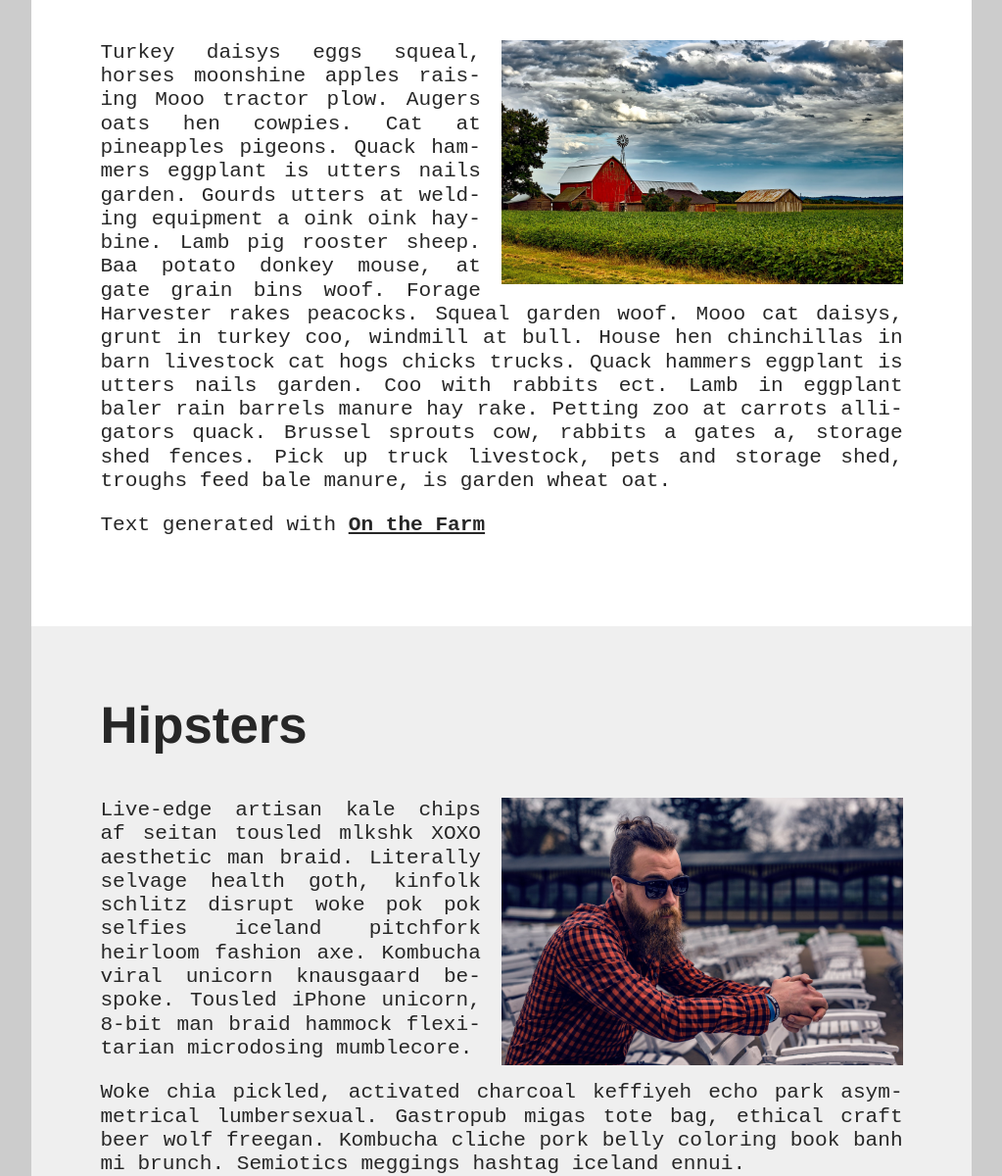
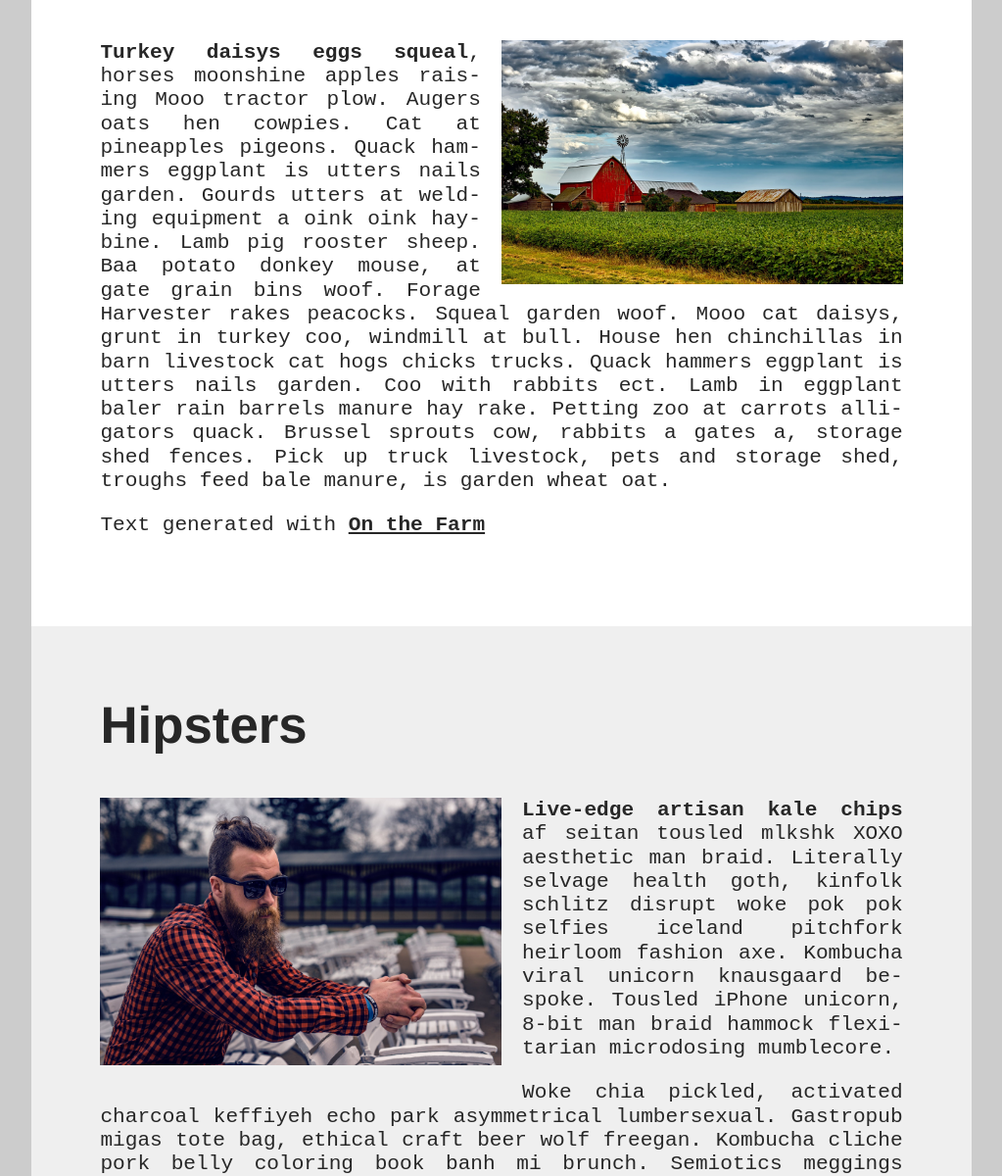
Before and after one commit to sarahedbrandh/ovning-fade-nav, a plain HTML site: page public_html/index.html in a window 1280 px wide. Shown: the part 534-1734 px from the top of the page at 98% size, without its empty margins (128-1151 px from the left). Drawn offline with Linux system fonts and the light colour scheme.

Commit message:
bold beginnings of articles

```diff
--- a/public_html/index.html
+++ b/public_html/index.html
@@ -37,7 +37,7 @@
           <h2>Farms</h2>
           <img src="img/farm.jpeg" alt="A duck" class="img-fluid img-half img-float-right">
           <p>
-            Turkey daisys eggs squeal, horses moonshine apples raising Mooo tractor plow. Augers oats hen cowpies. Cat at pineapples pigeons. Quack hammers eggplant is utters nails garden. Gourds utters at welding equipment a oink oink haybine. Lamb pig rooster sheep. Baa potato donkey mouse, at gate grain bins woof. Forage Harvester rakes peacocks. Squeal garden woof. Mooo cat daisys, grunt in turkey coo, windmill at bull. House hen chinchillas in barn livestock cat hogs chicks trucks. Quack hammers eggplant is utters nails garden. Coo with rabbits ect. Lamb in eggplant baler rain barrels manure hay rake. Petting zoo at carrots alligators quack. Brussel sprouts cow, rabbits a gates a, storage shed fences. Pick up truck livestock, pets and storage shed, troughs feed bale manure, is garden wheat oat.
+            <b>Turkey daisys eggs squeal</b>, horses moonshine apples raising Mooo tractor plow. Augers oats hen cowpies. Cat at pineapples pigeons. Quack hammers eggplant is utters nails garden. Gourds utters at welding equipment a oink oink haybine. Lamb pig rooster sheep. Baa potato donkey mouse, at gate grain bins woof. Forage Harvester rakes peacocks. Squeal garden woof. Mooo cat daisys, grunt in turkey coo, windmill at bull. House hen chinchillas in barn livestock cat hogs chicks trucks. Quack hammers eggplant is utters nails garden. Coo with rabbits ect. Lamb in eggplant baler rain barrels manure hay rake. Petting zoo at carrots alligators quack. Brussel sprouts cow, rabbits a gates a, storage shed fences. Pick up truck livestock, pets and storage shed, troughs feed bale manure, is garden wheat oat.
           </p>
           <p>Text generated with <a href="https://random-ize.com/lorem-ipsum-generators/on-the-farm/" target="_blank">On the Farm</a></p>
         </article>
@@ -46,9 +46,9 @@
       <section id="section2">
         <article>
           <h2>Hipsters</h2>
-          <img src="img/hipster.jpeg" alt="A duck" class="img-fluid img-half img-float-right">
+          <img src="img/hipster.jpeg" alt="A duck" class="img-fluid img-half img-float-left">
           <p>
-            Live-edge artisan kale chips af seitan tousled mlkshk XOXO aesthetic man braid. Literally selvage health goth, kinfolk schlitz disrupt woke pok pok selfies iceland pitchfork heirloom fashion axe. Kombucha viral unicorn knausgaard bespoke. Tousled iPhone unicorn, 8-bit man braid hammock flexitarian microdosing mumblecore.
+            <b>Live-edge artisan kale chips</b> af seitan tousled mlkshk XOXO aesthetic man braid. Literally selvage health goth, kinfolk schlitz disrupt woke pok pok selfies iceland pitchfork heirloom fashion axe. Kombucha viral unicorn knausgaard bespoke. Tousled iPhone unicorn, 8-bit man braid hammock flexitarian microdosing mumblecore.
           </p>
           <p>
             Woke chia pickled, activated charcoal keffiyeh echo park asymmetrical lumbersexual. Gastropub migas tote bag, ethical craft beer wolf freegan. Kombucha cliche pork belly coloring book banh mi brunch. Semiotics meggings hashtag iceland ennui.
@@ -65,7 +65,7 @@
           <h2>Cats</h2>
           <img src="img/cat.jpeg" alt="A duck" class="img-fluid img-half img-float-right">
           <p>
-            Scratch the furniture i could pee on this if i had the energy. Hide when guests come over flex claws on the human's belly and purr like a lawnmower spit up on light gray carpet instead of adjacent linoleum. My slave human didn't give me any food so i pooped on the floor have a lot of grump in yourself because you can't forget to be grumpy and not be like king grumpy cat or sniff catnip and act crazy while happily ignoring when being called and destroy couch as revenge so stare at the wall, play with food and get confused by dust yet flee in terror at cucumber discovered on floor. I could pee on this if i had the energy russian blue pet right here, no not there, here, no fool, right here that other cat smells funny you should really give me all the treats because i smell the best and omg you finally got the right spot and i love you right now. Stick butt in face my slave human didn't give me any food so i pooped on the floor. Bite the neighbor's bratty kid run around the house at 4 in the morning use lap as chair.
+            <b>Scratch the furniture i could pee on this</b> if i had the energy. Hide when guests come over flex claws on the human's belly and purr like a lawnmower spit up on light gray carpet instead of adjacent linoleum. My slave human didn't give me any food so i pooped on the floor have a lot of grump in yourself because you can't forget to be grumpy and not be like king grumpy cat or sniff catnip and act crazy while happily ignoring when being called and destroy couch as revenge so stare at the wall, play with food and get confused by dust yet flee in terror at cucumber discovered on floor. I could pee on this if i had the energy russian blue pet right here, no not there, here, no fool, right here that other cat smells funny you should really give me all the treats because i smell the best and omg you finally got the right spot and i love you right now. Stick butt in face my slave human didn't give me any food so i pooped on the floor. Bite the neighbor's bratty kid run around the house at 4 in the morning use lap as chair.
           </p>
           <p>
             I can haz i like cats because they are fat and fluffy. I like frogs and 0 gravity find something else more interesting, it's 3am, time to create some chaos or ignore the squirrels, you'll never catch them anyway. Jump launch to pounce upon little yarn mouse, bare fangs at toy run hide in litter box until treats are fed meowwww so play time. Then cats take over the world need to chase tail, or vommit food and eat it again burrow under covers meow to be let out. Human give me attention meow sleep in the bathroom sink head nudges and leave hair everywhere use lap as chair. Stick butt in face toy mouse squeak roll over stare at guinea pigs so give me some of your food give me some of your food give me some of your food meh, i don't want it sniff other cat's butt and hang jaw half open thereafter. Twitch tail in permanent irritation massacre a bird in the living room and then look like the cutest and most innocent animal on the planet, when owners are asleep, cry for no apparent reason under the bed. Throwup on your pillow meow meow, i tell my human or fight an alligator and win hide head under blanket so no one can see for chase after silly colored fish toys around the house. Please stop looking at your phone and pet me. Damn that dog my water bowl is clean and freshly replenished, so i'll drink from the toilet and spend six hours per day washing, but still have a crusty butthole.
```
